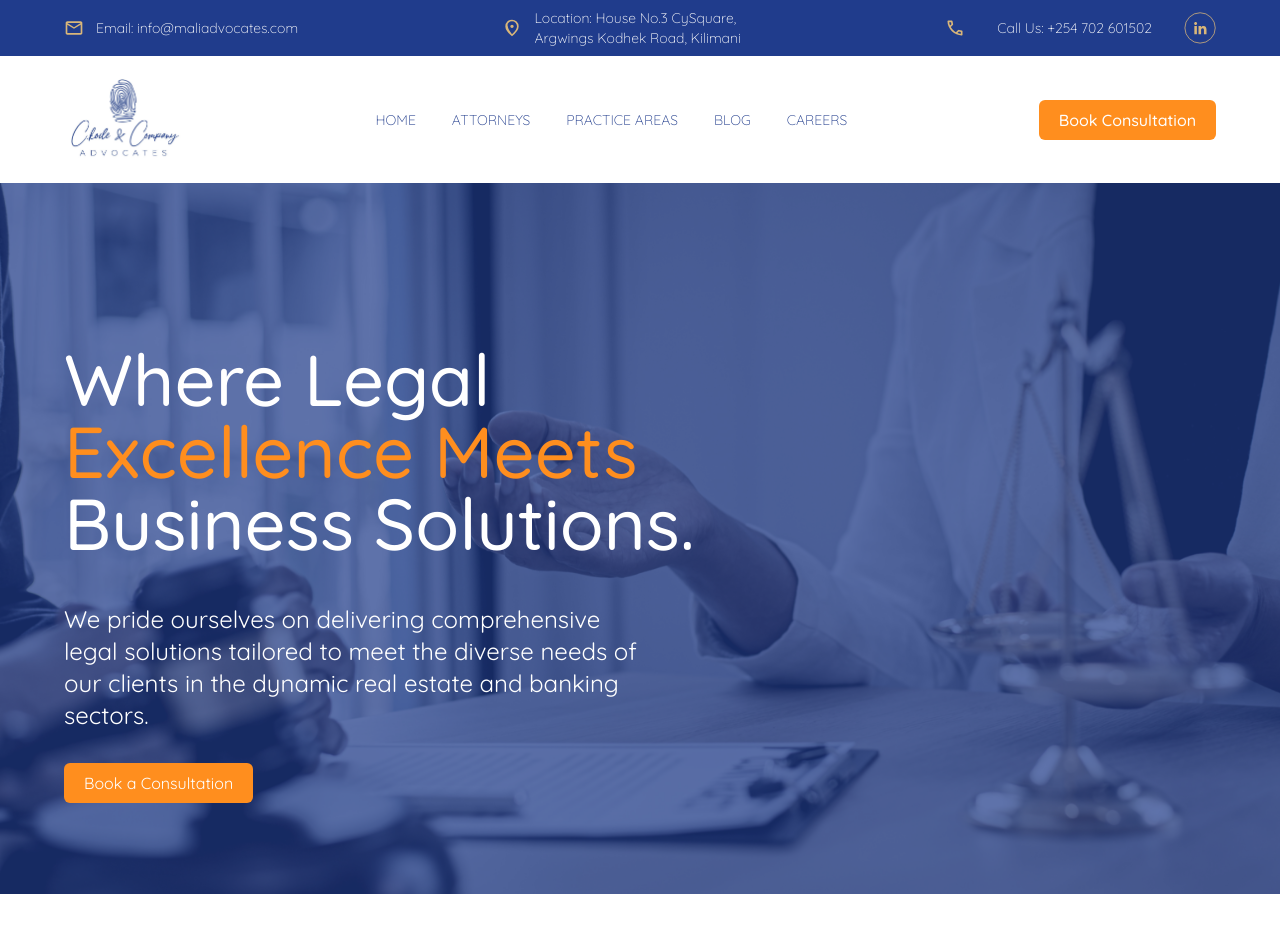
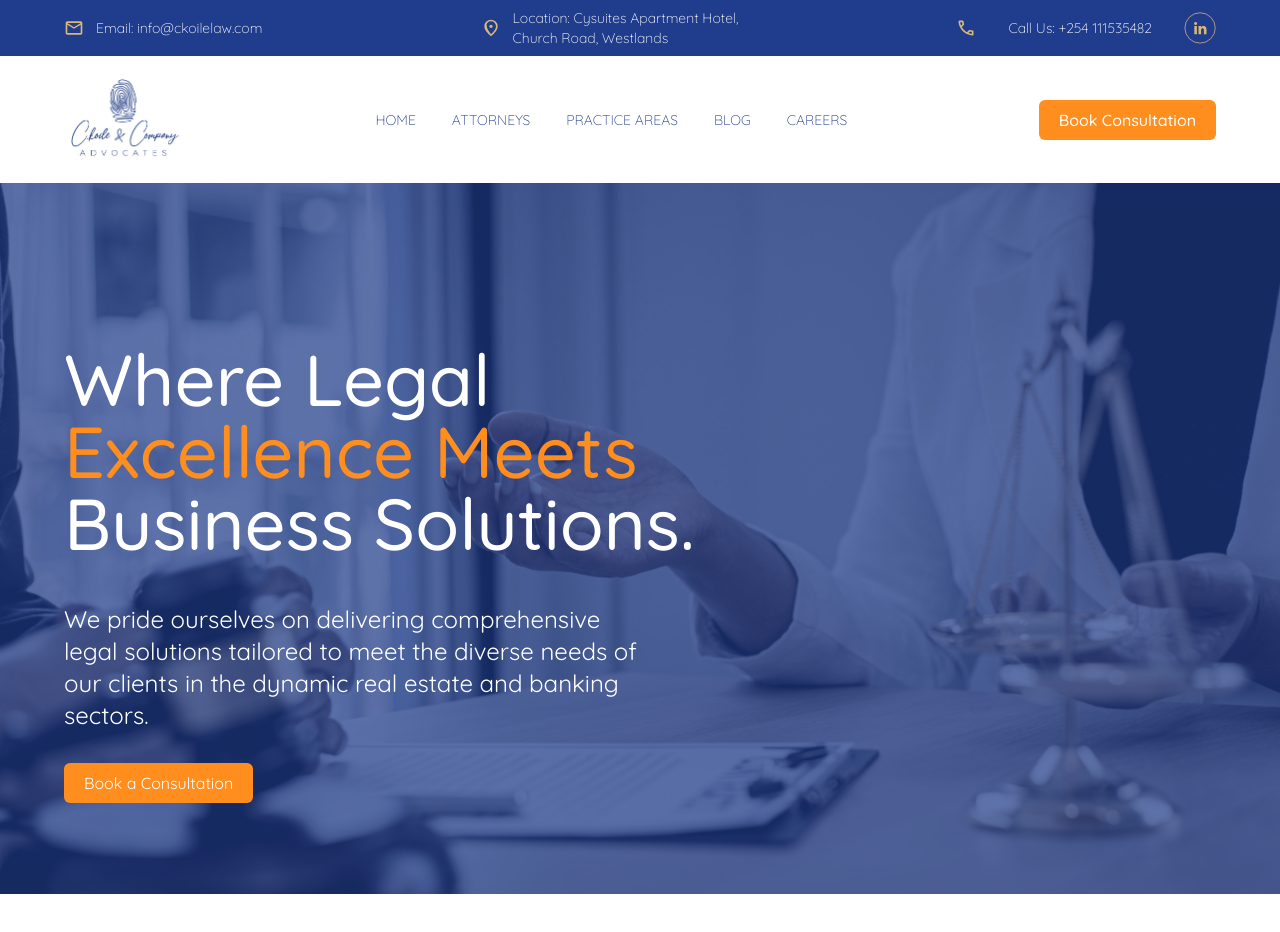
Before and after one commit to DonaldEdwin-C/Mali-advocates, a Vue app: page / in a window 1280 px wide. Shown: the top 932 px of the page. Built offline with nearby package versions, Linux system fonts and the light colour scheme.

Commit message:
changed navbar contact details

```diff
--- a/src/components/Navbar.vue
+++ b/src/components/Navbar.vue
@@ -4,18 +4,18 @@
       <div class="flex gap-5 flex-wrap justify-between w-full">
         <div class="flex items-center space-x-3">
           <img src="/img/email.svg" class="w-5 h-5" alt="email" />
-          <p class="font-light">Email: info@maliadvocates.com</p>
+          <p class="font-light">Email: info@ckoilelaw.com</p>
         </div>
         <div class="hidden sm:flex items-center space-x-3">
           <img src="/img/location.svg" class="w-5 h-5" alt="" />
           <p class="font-light">
-            Location: House No.3 CySquare, <br />
-            Argwings Kodhek Road, Kilimani
+            Location: Cysuites Apartment Hotel, <br />
+            Church Road, Westlands
           </p>
         </div>
         <div class="flex items-center space-x-3 gap-5">
           <img src="/img/phone.svg" class="w-5 h-5" alt="" />
-          <p class="font-light">Call Us: +254 702 601502</p>
+          <p class="font-light">Call Us: +254 111535482</p>
           <div class="flex space-x-3 m-0">
             <a target="_blank" to="https://www.linkedin.com/in/mali-advocates-10a980267/"><img class="w-8 h-8"
                 src="/img/linkdn.svg" alt="linkdn" /></a>
```
